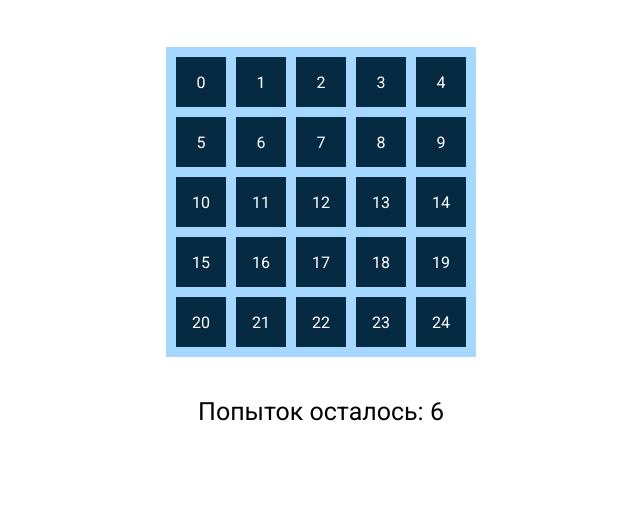
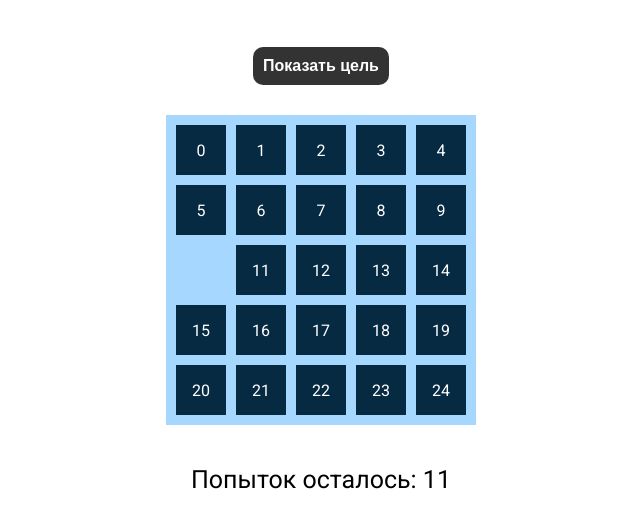
Before and after one commit to Evgotem/-find-the-treasure, a plain HTML site: page index.html in a window 1280 px wide. Both pictures are taken after a click on the element "10". Shown: the part 62-590 px from the top of the page, without its empty margins (319-959 px from the left). Drawn offline with nearby package versions, Linux system fonts and the light colour scheme.

Commit message:
додела игру, переписал скрыпты, сделал вывод кнопки, исчезание блоков, сбрасывание счетчика

```diff
--- a/css/style.css
+++ b/css/style.css
@@ -63,3 +63,34 @@ p {
   }
 
 }
+
+.hide-target {
+   margin: 0 auto;
+   text-align: center;
+   padding: 10px;
+   background: #333;
+   color: #fff;
+   font-size: 16px;
+   font-weight: bold;
+   display: block;
+   margin-bottom: 30px;
+   outline: none;
+   border: none;
+   border-radius: 10px;
+   cursor: pointer;
+   transition: all 0.5s ease;
+}
+.hide-target:hover {
+   background-color: #595959;
+   transition: all 0.5s ease;
+}
+.active {
+   background: #fff;
+   transition: 0.5s ease;
+   color: #072A43;
+   font-weight: bold;
+}
+.hiden {
+   visibility: hidden;
+   transition: 0.5s ease;
+}
--- a/index.html
+++ b/index.html
@@ -12,6 +12,8 @@
 <body>
 
   <h1 id="heading">Найди клад!</h1>
+
+  <button class="hide-target"></button>
 
   <div class="block-wrap">
     <div class="block">0</div>
--- a/js/script.js
+++ b/js/script.js
@@ -1,18 +1,29 @@
 // коллекция блоков
 let blocksQuantity = document.querySelectorAll(".block");
-console.log(blocksQuantity.length);
+let hideTarget = document.querySelector('.hide-target');
+
+
 
 // генерируем случайный индекс блока
 let getRandomNumber = function () {
   return Math.floor(Math.random() * blocksQuantity.length);
 };
-console.log(getRandomNumber());
-
-// let target = blocksQuantity[getRandomNumber()];
+let randomNumber = getRandomNumber();
+let target = blocksQuantity[randomNumber];
+// генерируем кнопку скрытия цели
+hideTarget.innerHTML = 'Показать цель';
+hideTarget.onclick = () => {
+   target.classList.toggle('active');
+   if (hideTarget.innerHTML == 'Показать цель') {
+      hideTarget.innerHTML = 'Скрыть цель';
+   } else {
+      hideTarget.innerHTML = 'Показать цель';
+   }
+}
 
 // создаем счетчик попыток
 let counter = document.querySelector("span");
-let counterValue = 7;
+let counterValue = 12;
 
 counter.innerHTML = counterValue;
 
@@ -21,14 +32,16 @@ for (let i = 0; i < blocksQuantity.length; i++) {
   blocksQuantity[i].onclick = function () {
     counterValue--;
     counter.innerHTML = counterValue;
+    if (blocksQuantity[i] == target) {
+       alert("Вы победили!");
+       location.reload();
+    } else if (blocksQuantity[i] != target) {
+      blocksQuantity[i].classList.add('hiden');
+    }
     if (counterValue < 0) {
-      alert("Вы проиграли");
+      alert("Проигрышь :(");
       location.reload();
     }
   };
-  // ANCHOR починить победу
-  blocksQuantity[getRandomNumber()].onclick = function(){
-    alert("Вы победили!");
-    location.reload();
-  }
+
 }
```
